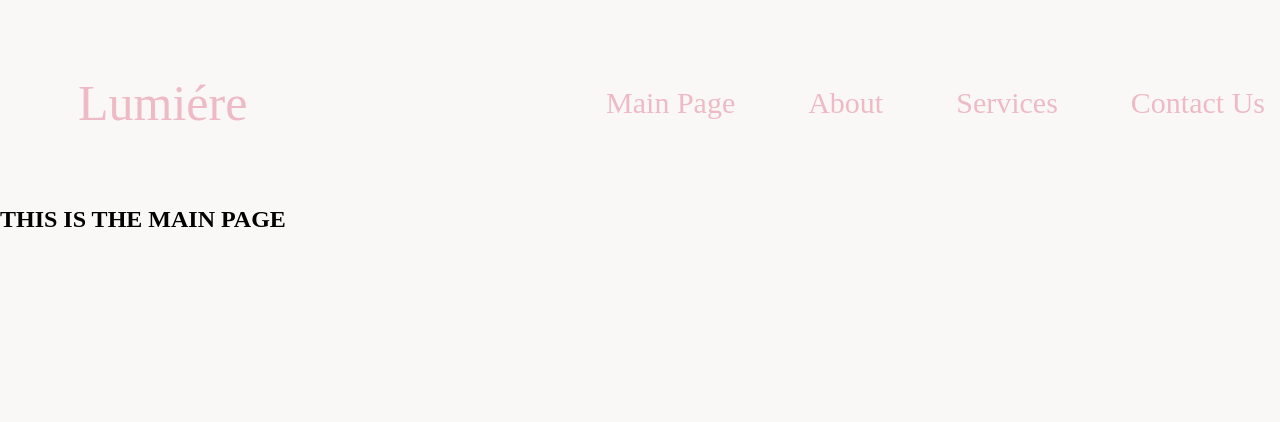
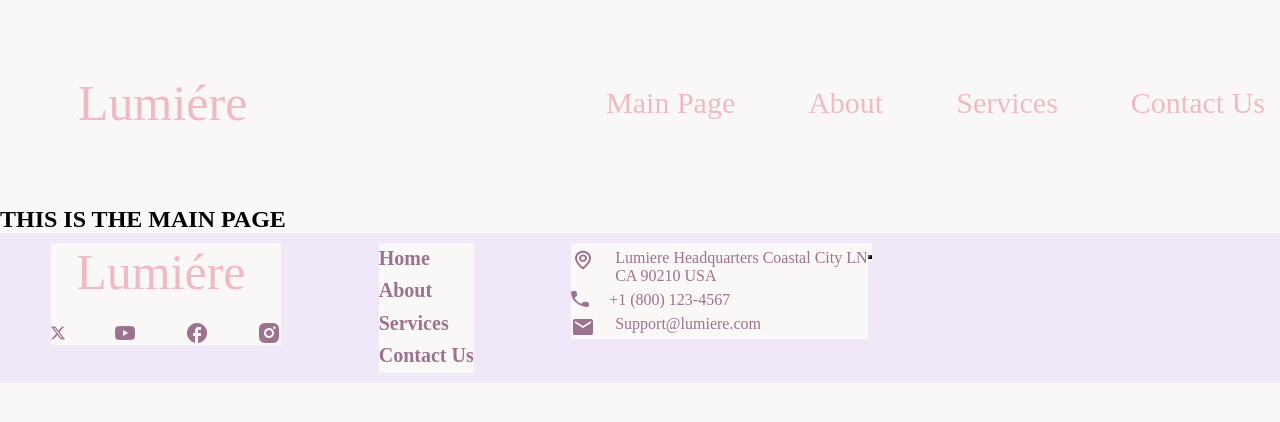
Before and after one commit to Aya-daaboul/Client-Project---Skin-Care-Website, a React (Vite) app: page / in a window 1280 px wide. Shown: the top 422 px of the page. Built offline with nearby package versions, Linux system fonts and the light colour scheme.

Commit message:
footer updates

```diff
--- a/src/components/Footer.jsx
+++ b/src/components/Footer.jsx
@@ -1,10 +1,64 @@
 import React from 'react'
+import socials from '../assets/social media.png'
+import { Link } from 'react-router-dom'
+import '../css/Footer.css'
 
 function Footer(){
   return (
-    <div>
-      <h6>Footer element</h6>
-      <h6>Copyrights and son on.</h6>
+    <div className='Footer_container'>
+      <div className='Footer_logo_socials'>
+        <Link className='lumiere_magnified'to="/">&nbsp; Lumiére</Link>
+        <img src={socials} alt="socials" />
+      </div>
+
+      <div className='Footer_links_nav'>
+
+        <ul>
+          <li>
+          <Link to="/"> Home</Link>
+          </li>
+          <li>
+          <Link to="/about"> About</Link>
+          </li>
+          <li>
+          <Link to="/services"> Services</Link>
+          </li>
+          <li>
+          <Link to="/contact"> Contact Us</Link>
+          </li>
+        </ul>
+
+      </div>
+
+      <div className='Footer_info'>
+      <div className='bullet_new'>
+          <svg width="24" height="22" viewBox="0 0 24 22" fill="none" xmlns="http://www.w3.org/2000/svg">
+          <path d="M12 1.8335C7.6 1.8335 4 5.1335 4 9.16683C4 14.1168 11 19.7085 11.3 19.9835C11.5 20.0752 11.8 20.1668 12 20.1668C12.2 20.1668 12.5 20.0752 12.7 19.9835C13 19.7085 20 14.1168 20 9.16683C20 5.1335 16.4 1.8335 12 1.8335ZM12 18.0585C9.9 16.2252 6 12.2835 6 9.16683C6 6.14183 8.7 3.66683 12 3.66683C15.3 3.66683 18 6.14183 18 9.16683C18 12.1918 14.1 16.2252 12 18.0585ZM12 5.50016C9.8 5.50016 8 7.15016 8 9.16683C8 11.1835 9.8 12.8335 12 12.8335C14.2 12.8335 16 11.1835 16 9.16683C16 7.15016 14.2 5.50016 12 5.50016ZM12 11.0002C10.9 11.0002 10 10.1752 10 9.16683C10 8.1585 10.9 7.3335 12 7.3335C13.1 7.3335 14 8.1585 14 9.16683C14 10.1752 13.1 11.0002 12 11.0002Z" fill="#9B738F"/>
+          </svg>
+          <p> Lumiere Headquarters Coastal City LN<br></br>CA 90210 USA</p>
+      </div>
+
+      <div className='bullet_new'>
+          <svg width="18" height="17" viewBox="0 0 18 17" fill="none" xmlns="http://www.w3.org/2000/svg">
+          <path d="M16.2037 10.9564L13.6637 10.697C13.365 10.6656 13.0623 10.6952 12.7782 10.7835C12.4942 10.8718 12.2362 11.0165 12.0237 11.2068L10.1837 12.8525C7.34507 11.5609 5.03774 9.49724 3.59367 6.95841L5.44367 5.30377C5.87367 4.91918 6.08367 4.38254 6.01367 3.83696L5.72367 1.58308C5.66719 1.1467 5.43314 0.744161 5.06614 0.452203C4.69913 0.160245 4.22484 -0.000715581 3.73367 2.39158e-06H2.00367C0.873674 2.39158e-06 -0.0663265 0.840735 0.00367348 1.8514C0.533673 9.48955 7.36367 15.5893 15.8937 16.0634C17.0237 16.126 17.9637 15.2852 17.9637 14.2746V12.7273C17.9737 11.8239 17.2137 11.0637 16.2037 10.9564Z" fill="#9B738F"/>
+          </svg>
+          <p> +1 (800) 123-4567</p>
+      </div>
+
+      <div className='bullet_new'>
+          <svg width="24" height="24" viewBox="0 0 24 24" fill="none" xmlns="http://www.w3.org/2000/svg">
+          <path d="M4 20C3.45 20 2.97933 19.8043 2.588 19.413C2.19667 19.0217 2.00067 18.5507 2 18V6C2 5.45 2.196 4.97933 2.588 4.588C2.98 4.19667 3.45067 4.00067 4 4H20C20.55 4 21.021 4.196 21.413 4.588C21.805 4.98 22.0007 5.45067 22 6V18C22 18.55 21.8043 19.021 21.413 19.413C21.0217 19.805 20.5507 20.0007 20 20H4ZM12 13L20 8V6L12 11L4 6V8L12 13Z" fill="#9B738F"/>
+          </svg>
+          <p> Support@lumiere.com</p>
+      </div>
+
+      </div>
+      <div className='Footer_button_cta'>
+        <Link>
+        <button className='cta_services'></button>
+        </Link>
+      </div>
+
     </div>
   )
 }
--- /dev/null
+++ b/src/css/Footer.css
@@ -0,0 +1,65 @@
+.Footer_container{
+    margin-top:10%;
+    margin:0;
+    padding:10px 10px 10px 4%;
+    display:flex;
+    align-items:flex-start;
+    background-color:hsla(258, 100%, 87%, 0.267);
+}
+.Footer_logo_socials{
+    color:#eebac5;
+    display:flex;
+    flex-direction:column;
+    margin-right:8%;
+}
+.Footer_logo_socials img{
+    margin-top:20px;
+}
+.Footer_logo_socials a{
+    text-decoration:none;
+    color:#eebac5;
+}
+
+.lumiere_magnified{
+    font-size:50px;
+}
+.Footer_links_nav a{
+ text-decoration: none;
+ color:#9B738F;
+ font-weight:bold;
+ font-size:20px;
+
+}
+.Footer_links_nav ul{
+    list-style: none;
+    line-height: 3cap;
+}
+.Footer_info{
+    display:flex;
+    flex-direction:column;
+    margin-left:8%;
+}
+.bullet_new{
+    color:#9B738F;
+    margin-top:2%;
+    display:flex;
+    align-items:flex-start;
+    gap:20px;
+
+
+}
+@media (max-width:600px){
+    .Footer_container{
+        flex-wrap:wrap;
+
+    }
+}
+@media (max-width:400px){
+    .Footer_container{
+        flex-wrap:wrap;
+        flex-direction:column;
+        align-items:center;
+        justify-content:center;
+
+    }
+}
--- a/src/pages/MainPage.jsx
+++ b/src/pages/MainPage.jsx
@@ -7,6 +7,7 @@ export default function MainPage(){
     <div>
       <Header/>
       <h2>THIS IS THE MAIN PAGE</h2>
+      <Footer/>
     </div>
   )
 }
```
Also changed, not shown: src/assets/social media.png (added).
